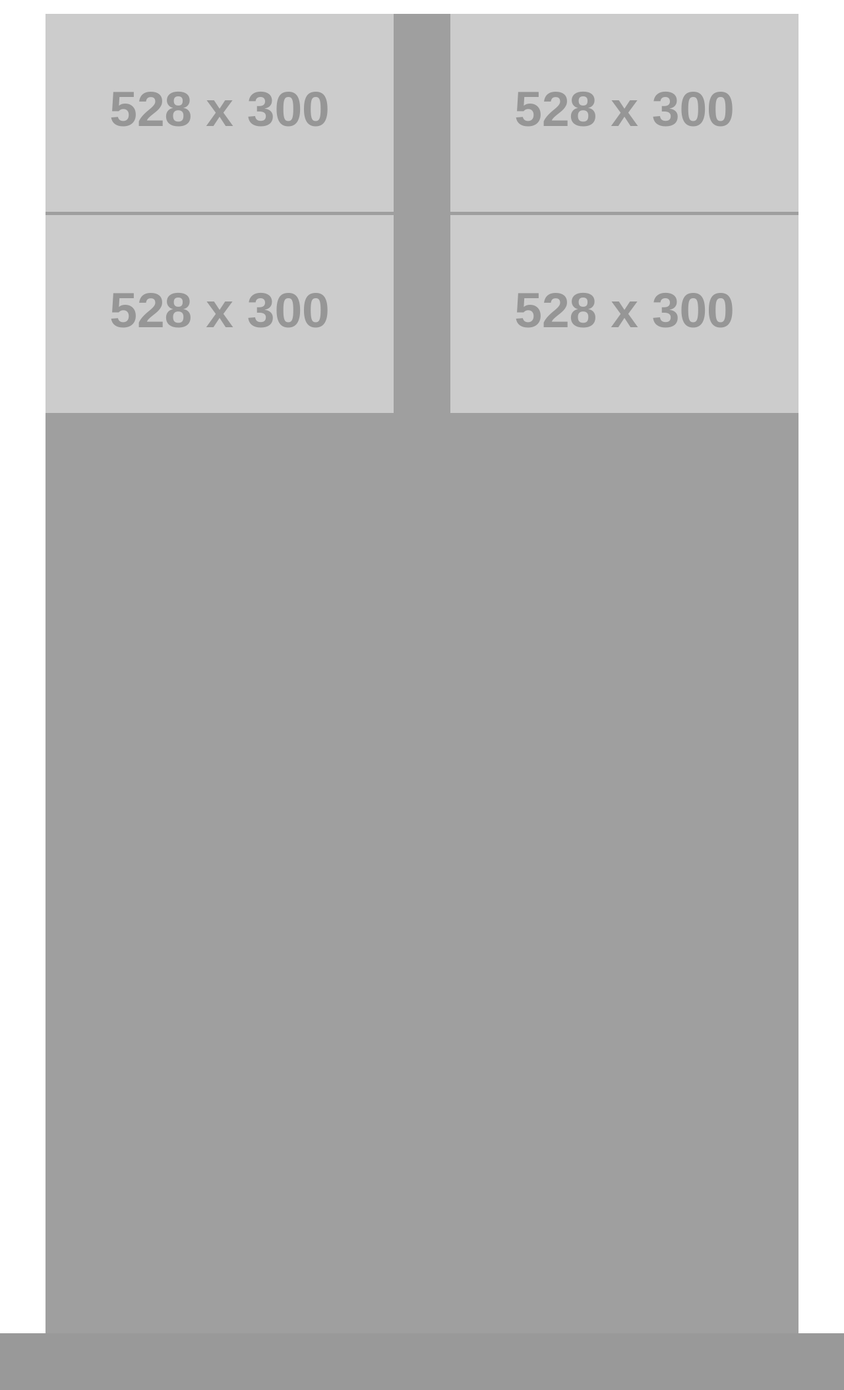
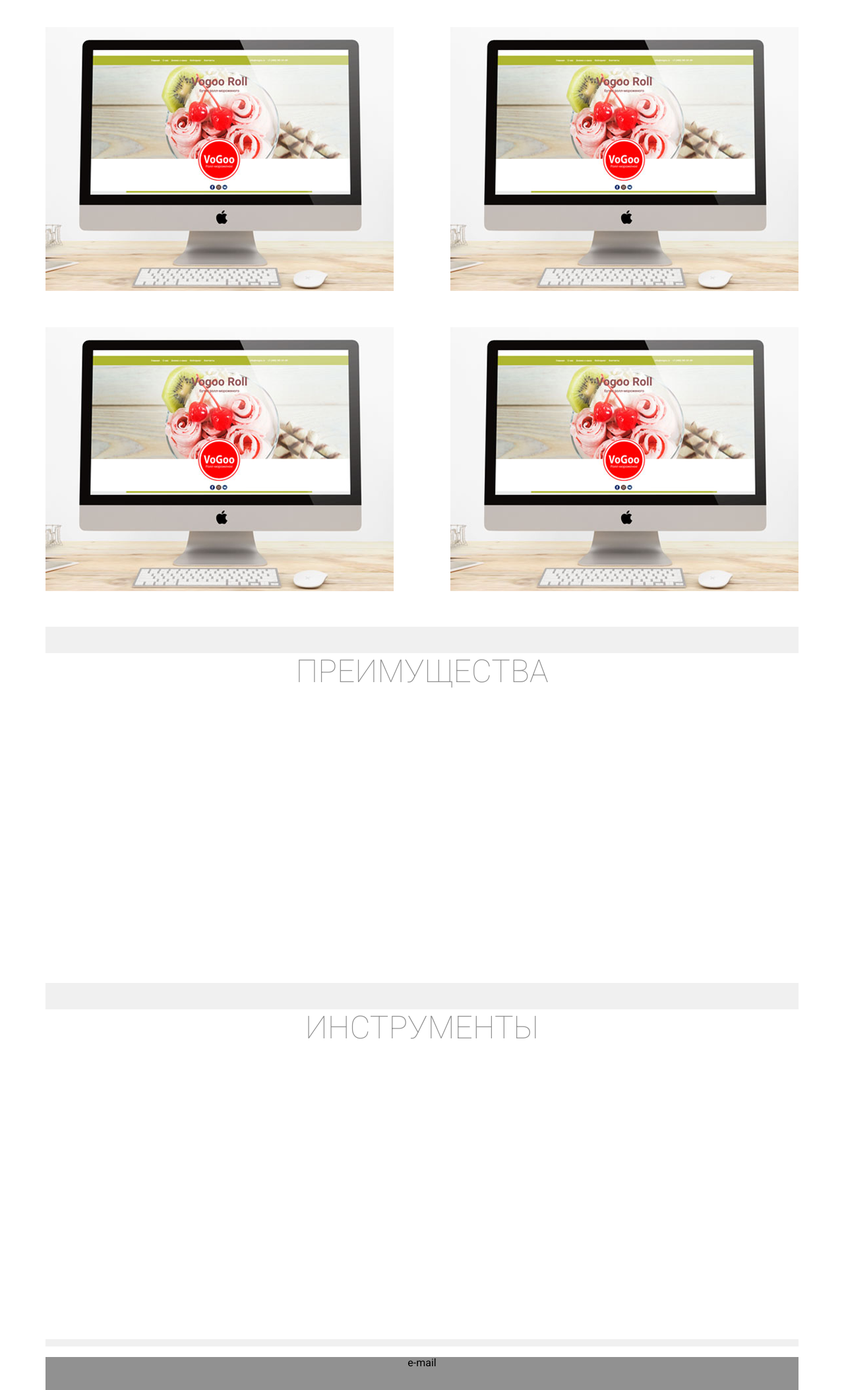
Before and after one commit to MikeIv/mikeiv.github.io, a PHP site: page / in a window 1280 px wide. Shown: the part 420-2527 px from the top of the page at 66% size. Before the commit the page ends 2441 px from the top, so only its background shows below. Run offline with PHP 8.4, Linux system fonts and the light colour scheme; grey boxes labelled with a size stand in for pictures from a placeholder-image service; some libraries are stand-ins or nearby versions.

Commit message:
add advantage and tools block

```diff
--- a/portfolio/css/styles.css
+++ b/portfolio/css/styles.css
@@ -28,7 +28,7 @@ http://webaim.org/techniques/css/invisiblecontent/ */
 .header {
   width: 100%;
   min-height: 250px;
-  margin-bottom: 20px;
+  margin-bottom: 40px;
   background-color: #ffffff;
 }
 
@@ -88,11 +88,11 @@ http://webaim.org/techniques/css/invisiblecontent/ */
   color: #919191;
 }
 
-.content-block {
+.content {
   max-width: 1142px;
   height: 2000px;
   margin: 0 auto;
-  background-color: #9f9f9f;
+  background-color: #f0f0f0;
 }
 
 .portfolio-block {
@@ -100,10 +100,46 @@ http://webaim.org/techniques/css/invisiblecontent/ */
   flex-direction: row;
   justify-content: space-between;
   flex-wrap: wrap;
+  width: 1142px;
   margin: 0;
+  margin-bottom: 20px;
   padding: 0;
   list-style: none;
-  width: 1142px;
+  background-color: #fff;
+}
+
+.portfolio-block__item {
+  margin-bottom: 50px;
+}
+
+.advantage,
+.tools {
+  width: 100%;
+  min-height: 500px;
+  margin-bottom: 40px;
+  background-color: #ffffff;
+}
+
+.advantage-block__definition,
+.tools-block__definition {
+  width: 100%;
+  font-size: 48px;
+  font-weight: 100;
+  text-align: center;
+  text-transform: uppercase;
+  color: #919191;
+}
+
+
+
+
+
+.footer-block {
+  max-width: 1142px;
+  min-height: 50px;
+  margin: 0 auto;
+  text-align: center;
+  background-color: #919191;
 }
 
 
--- a/portfolio/index.html
+++ b/portfolio/index.html
@@ -31,20 +31,37 @@
   </header>
 
   <main>
-    <section class="content-block">
+    <section class="content">
       <h2 class="visually-hidden">Основное содержание</h2>
       <ul class="portfolio-block">
-        <li class="portfolio-block__item"><a href="#"><img src="http://placehold.it/528x300" alt="site" width="528" height="300"></a></li>
-        <li class="portfolio-block__item"><a href="#"><img src="http://placehold.it/528x300" alt="site" width="528" height="300"></a></li>
-        <li class="portfolio-block__item"><a href="#"><img src="http://placehold.it/528x300" alt="site" width="528" height="300"></a></li>
-        <li class="portfolio-block__item"><a href="#"><img src="http://placehold.it/528x300" alt="site" width="528" height="300"></a></li>
+        <li class="portfolio-block__item">
+          <a href="#"><img src="img/portfolioIMG-01.jpg" alt="site" width="528" height="400"></a>
+        </li>
+        <li class="portfolio-block__item">
+          <a href="#"><img src="img/portfolioIMG-01.jpg" alt="site" width="528" height="400"></a>
+        </li>
+        <li class="portfolio-block__item">
+          <a href="#"><img src="img/portfolioIMG-01.jpg" alt="site" width="528" height="400"></a>
+        </li>
+        <li class="portfolio-block__item">
+          <a href="#"><img src="img/portfolioIMG-01.jpg" alt="site" width="528" height="400"></a>
+        </li>
       </ul>
+
+      <section class="advantage">
+        <h2 class="advantage-block__definition">Преимущества</h2>
+      </section>
+
+      <section class="tools">
+        <h2 class="tools-block__definition">Инструменты</h2>
+      </section>
+
     </section>
   </main>
 
-  <footer>
-    <section>
-
+  <footer class="footer">
+    <section class="footer-block">
+      <p>e-mail</p>
     </section>
   </footer>
 
```
Also changed, not shown: portfolio/img/portfolioIMG-01.jpg (added).
